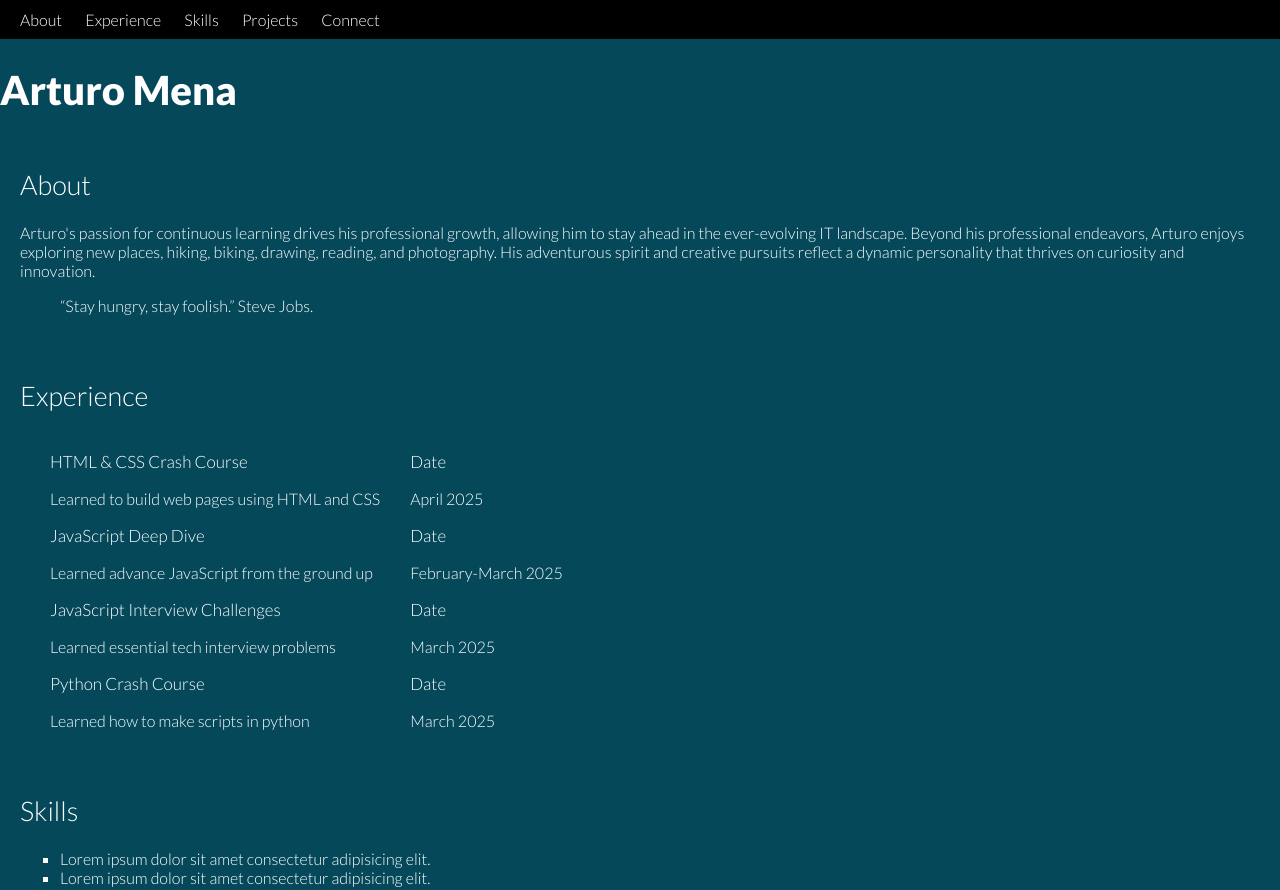
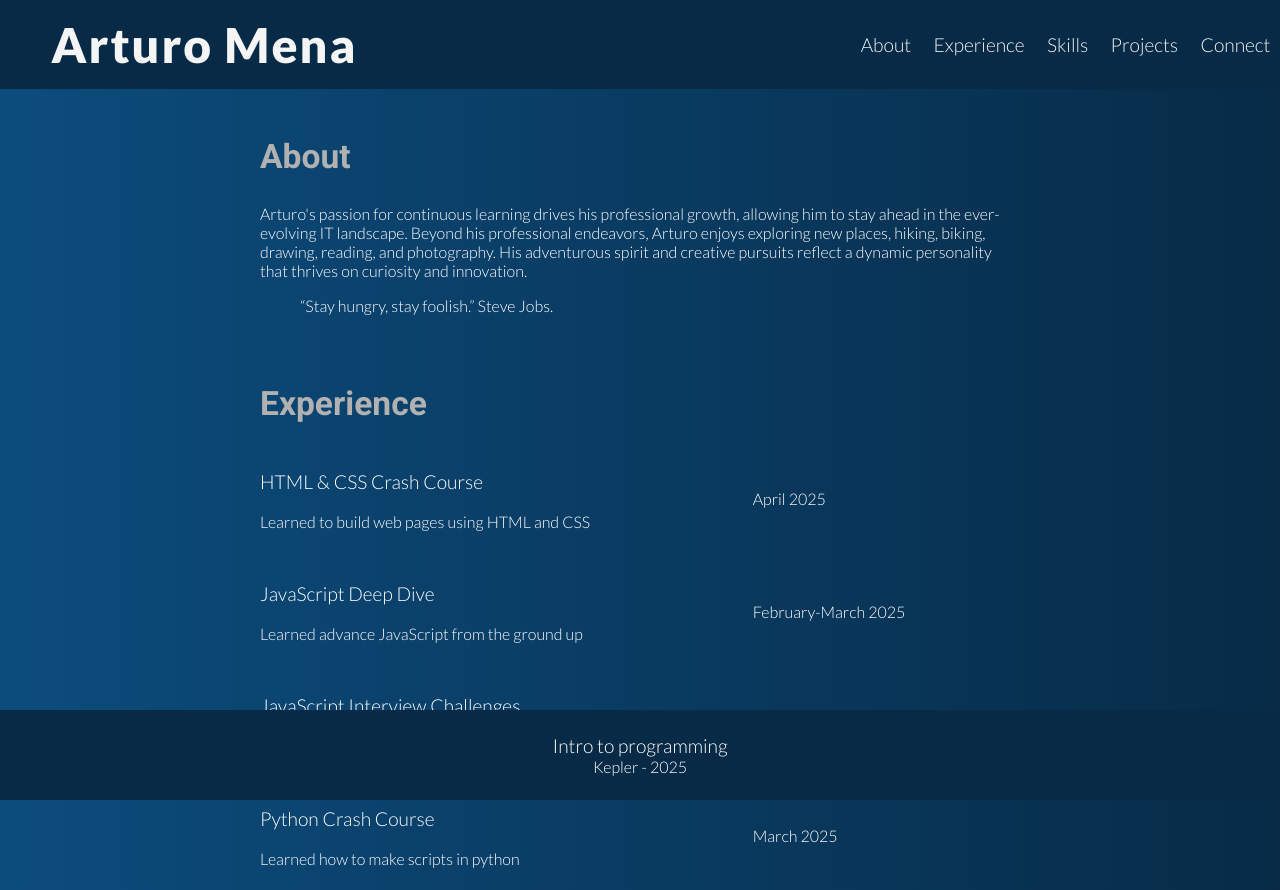
Before and after one commit to mena-arturo/arturo-mena-kepler, a plain HTML site: page index.html in a window 1280 px wide. Shown: the top 890 px of the page. Drawn offline with Linux system fonts and the light colour scheme.

Commit message:
responsiveness added

```diff
--- a/css/index.css
+++ b/css/index.css
@@ -1,6 +1,55 @@
+/*
+    ================================================
+    Design:
+    Mobile first
+    ================================================
+*/
+/*--------------------------------- header section --------------------------------------------*/
+header{
+    /*border: solid 2px white;*/ /*Border added for debugging purposes*/
+    position: sticky;
+    top: 0;
+    background-color: rgb(7, 43, 71);
+    padding: 1em 0;
+    margin: 0;
+}
+
+.title{
+    /*border: solid 2px rgb(255, 255, 255);*/ /*Border added for debugging purposes*/
+    margin: 0 1em;
+    text-align: center;
+}
+
+.title h1{
+    padding: 0;
+    margin: 0;
+}
+
+nav {
+    /*border: solid 2px white; *//*Border added for debugging purposes*/
+    padding: 1em 0;
+}
+
+.navlink {
+    /*border: solid 1px white; */ /*Border added for debugging purposes*/
+    color: white;
+    text-decoration: underline;
+    font-size: 1.5rem;
+    display: block;
+    padding: 0.1em;
+}
+
+.navlink:hover {
+    color:black;
+    background-color: aliceblue;
+}
+
+
+/*--------------------------------- body section --------------------------------------------*/
+
 body {
     margin: 0px;
-    background: rgb(5, 72, 90); /* Change the background color of the page body */
+    background: rgb(12, 76, 125); /* Change the background color of the page body */
     color: white; /* Change the default text color to white */
     font-family: "Lato", 'Courier New', Courier, monospace; /*Lato* is a custom font family from Google Fonts*/
     font-weight: 300;
@@ -8,19 +57,19 @@ body {
 
 h1 {
     /*Change font size and weight*/
-    font-size: 40px;
-    font-weight: 800;
+    font-size: 3rem;
+    font-weight: 700;
 }
 
 h2 {
     /*Change font size and weight*/
-    font-size: 27px;
-    font-weight: 350;
+    font-size: 2.1rem;
+    font-weight: 400;
 }
 
 h3 {
     /*Change font size and weight*/
-    font-size: 17px;
+    font-size: 1.2rem;
     font-weight: 300;
 }
 
@@ -28,28 +77,11 @@ ul {
     list-style-type: square;
 }
 
-header{
-    position: sticky;
-    top: 0;
-    background-color: rgb(0, 0, 0);
-    /*border: solid 2px white; *//*Border added for debugging purposes*/
-}
-
-nav {
-/*border: solid 2px white; *//*Border added for debugging purposes*/
-padding: 10px;
-}
-
-.navlink {
-    color: white;
-    text-decoration: none;
-    /*border: solid 1px white; */ /*Border added for debugging purposes*/
-    padding: 10px;
-}
-
-.navlink:hover {
-    color:black;
-    background-color: aliceblue;
+/*--------------------------------- body->mainsection --------------------------------------------*/
+main{
+    /*border: solid 2px white;*/ /*Border added for debugging purposes*/
+    max-width: 800px;
+    margin: 0 auto;
 }
 
 #About {
@@ -101,10 +133,8 @@ padding: 10px;
 }
 
 .socialicon{
-
-margin-left: auto;
-margin-right: auto;
-
+    margin-left: auto;
+    margin-right: auto;
 }
 .columns{
     display: flex;
@@ -113,3 +143,100 @@ margin-right: auto;
 .column{
     margin-left: 30px;
 }
+
+/* =============================
+    Stretch Goal week 10
+    Using Grid
+    ============================
+*/
+.myGrid{
+    display: grid;
+    grid-template-columns: auto auto;
+    gap: 1em 3em ;
+}
+
+.course-date{
+     /*border: solid 3px white;*/ /*for debugging purposes*/
+    display: flex;
+    flex-direction: column;
+    justify-content: center;
+    padding: auto 0;
+}
+
+/*--------------------------------- footer section --------------------------------------------*/
+footer{
+    padding: 1.5em;
+    background-color: rgb(7, 43, 71);
+    text-align: center;
+}
+
+footer p,
+footer h3{
+    margin: 0;
+}
+
+/*--------------------------------- Media queries section -------------------------------------*/
+
+/* Media query 1: at least  2 changes on 4 elements*/
+/* Tablet size devices */
+@media screen and (min-width: 576px){
+
+    header{
+        /*Flex settings*/
+        display: flex;
+        justify-content: space-between;
+        align-items: center;
+    }
+
+    .title{
+        text-align: left;
+        font-size: 2.5rem;
+    }
+
+    .navlink {
+        /*border: solid 1px white; */ /*Border added for debugging purposes*/
+        color: white;
+        text-decoration: none;
+        font-size: 1rem;
+        display: inline;
+        padding: 0.3em;
+    }
+
+    footer{
+        position: sticky;
+        bottom: 0;
+    }
+}
+
+/* Media query 2: at least  2 changes on 3 elements*/
+/* Laptop and everything else */
+@media screen and (min-width: 768px){
+
+    body{
+        background-image: linear-gradient(to right, rgb(12, 76, 125,0), rgba(7,43,71,1));
+    }
+
+    h2{
+        font-family: 'Roboto','Courier New', Courier, sans-serif;
+        font-weight: 700;
+        color: rgb(177, 177, 177);
+    }
+
+    .title{
+        font-size: 3.2rem;
+        letter-spacing: 2px;
+    }
+
+    .title h1{
+        font-weight: 900;
+        color: whitesmoke;
+    }
+
+    .navlink {
+        font-size: 1.2rem;
+        padding: 0.5em;
+        color: whitesmoke;
+    }
+
+
+}
--- a/index.html
+++ b/index.html
@@ -8,12 +8,15 @@
         <!-- Custom font families from Google Fonts -->
         <link rel="preconnect" href="https://fonts.googleapis.com">
         <link rel="preconnect" href="https://fonts.gstatic.com" crossorigin>
-        <link href="https://fonts.googleapis.com/css2?family=Lato:ital,wght@0,100;0,300;0,400;0,700;0,900;1,100;1,300;1,400;1,700;1,900&family=Open+Sans:ital,wght@0,300..800;1,300..800&display=swap" rel="stylesheet">
+        <link href="https://fonts.googleapis.com/css2?family=Lato:ital,wght@0,100;0,300;0,400;0,700;0,900;1,100;1,300;1,400;1,700;1,900&family=Open+Sans:ital,wdth,wght@0,75..100,300..800;1,75..100,300..800&family=Roboto:ital,wght@0,100..900;1,100..900&display=swap" rel="stylesheet">
         <title>Arturo Mena's Portfolio</title>
         <link rel="stylesheet" href="css/index.css">
     </head>
     <body>
         <header>
+            <div class="title">
+                <h1>Arturo Mena</h1>
+            </div>
             <nav>
                 <a class="navlink" href="#About">About</a>
                 <a class="navlink" href="#Experience">Experience</a>
@@ -22,39 +25,49 @@
                 <a class="navlink" href="#Connect">Connect</a>
             </nav>
         </header>
-        <h1>Arturo Mena</h1>
+        <main>
             <section id="About">
                 <h2>About</h2>
                 <p>Arturo's passion for continuous learning drives his professional growth, allowing him to stay ahead in the ever-evolving IT landscape.
                     Beyond his professional endeavors, Arturo enjoys exploring new places, hiking, biking, drawing, reading, and photography. His adventurous spirit and creative pursuits reflect a dynamic personality that thrives on curiosity and innovation.</p>
                     <blockquote><q>Stay hungry, stay foolish.</q> Steve Jobs.</blockquote>
+            </section>
 
-        </section>
             <section id="Experience">
                 <h2>Experience</h2>
-        <div class="columns">
-            <div class="column">
+                <div class="myGrid">
+                        <div class="course-info">
                             <h3>HTML & CSS Crash Course</h3>
                             <p>Learned to build web pages using HTML and CSS</p>
+                        </div>
+                        <div class="course-date">
+                            <p>April 2025</p>
+                        </div>
+                        <div class="course-info">
                             <h3>JavaScript Deep Dive</h3>
                             <p>Learned advance JavaScript from the ground up</p>
+                        </div>
+                        <div class="course-date">
+                            <p>February-March 2025 </p>
+                        </div>
+                        <div class="course-info">
                             <h3>JavaScript Interview Challenges</h3>
                             <p>Learned essential tech interview problems</p>
+                        </div>
+                        <div class="course-date">
+                            <p>March 2025</p>
+                        </div>
+                        <div class="course-info">
                             <h3>Python Crash Course</h3>
                             <p>Learned how to make scripts in python</p>
-            </div> <!--column1-->
-            <div class="column">
-                <h3>Date</h3>
-                <p>April 2025</p>
-                <h3>Date</h3>
-                <p>February-March 2025 </p>
-                <h3>Date</h3>
+                        </div>
+                        <div class="course-date">
                             <p>March 2025</p>
-                <h3>Date</h3>
-                <p>March 2025</p>
-            </div><!--column2-->
                         </div>
-        </section>
+                </div> <!--myGrid-->
+
+            </section> <!--Experience section-->
+
             <section id="Skills">
                 <h2>Skills</h2>
                 <ul>
@@ -67,7 +80,8 @@
                     <li>Lorem ipsum dolor sit amet consectetur adipisicing elit.</li>
                     <li>Lorem ipsum dolor sit amet consectetur adipisicing elit.</li>
                 </ul>
-        </section>
+            </section> <!--Skills section-->
+
             <section id="Projects">
                 <h2>Projects</h2>
                 <ul>
@@ -80,7 +94,8 @@
                     <li>Lorem ipsum dolor sit amet consectetur adipisicing elit.</li>
                     <li>Lorem ipsum dolor sit amet consectetur adipisicing elit.</li>
                 </ul>
-        </section>
+            </section> <!--Projects section-->
+
             <section id="Connect">
                 <h2>Connect</h2>
                 <div class="columns">
@@ -90,15 +105,12 @@
                     <a class="socialicon" href="https://wa.me/18573181522"><img src="img/Instagram_logo_2016.svg.webp" width="30" height="30" alt="instagram social media link"></a>
                     <a class="socialicon" href="https://wa.me/18573181522"><img src="img/Logo_of_YouTube_(2015-2017).svg.png" width="60" height="30" alt="whatsApp social media link"></a>
                 </div>
-        <!--
-        <ul class="socialNets">
-            <li class="social"><a class="socialicon" href="https://github.com/mena-arturo/arturo-mena-kepler"><img src="img/github-mark.png" width="30" height="30" alt="gitHub platform link"></a></li>
-            <li class="social"><a class="socialicon" href="https://wa.me/18573181522"><img src="img/whatsApp.png" width="35" height="35" alt="whatsApp social media link"></a></li>
-            <li class="social"><a class="socialicon" href="https://wa.me/18573181522"><img src="img/Facebook_logo_(square).png" width="30" height="30" alt="facebook social media link"></a></li>
-            <li class="social"><a class="socialicon" href="https://wa.me/18573181522"><img src="img/Instagram_logo_2016.svg.webp" width="30" height="30" alt="instagram social media link"></a></li>
-            <li class="social"><a class="socialicon" href="https://wa.me/18573181522"><img src="img/Logo_of_YouTube_(2015-2017).svg.png" width="60" height="30" alt="whatsApp social media link"></a></li>
-        </ul>
-        -->
-        </section>
+            </section> <!--Connect section-->
+
+    </main>
+    <footer>
+        <h3>Intro to programming</h3>
+        <p>Kepler - 2025</p>
+    </footer>
     </body>
 </html>
```
Lines whose indentation alone changed are shown as unchanged.
